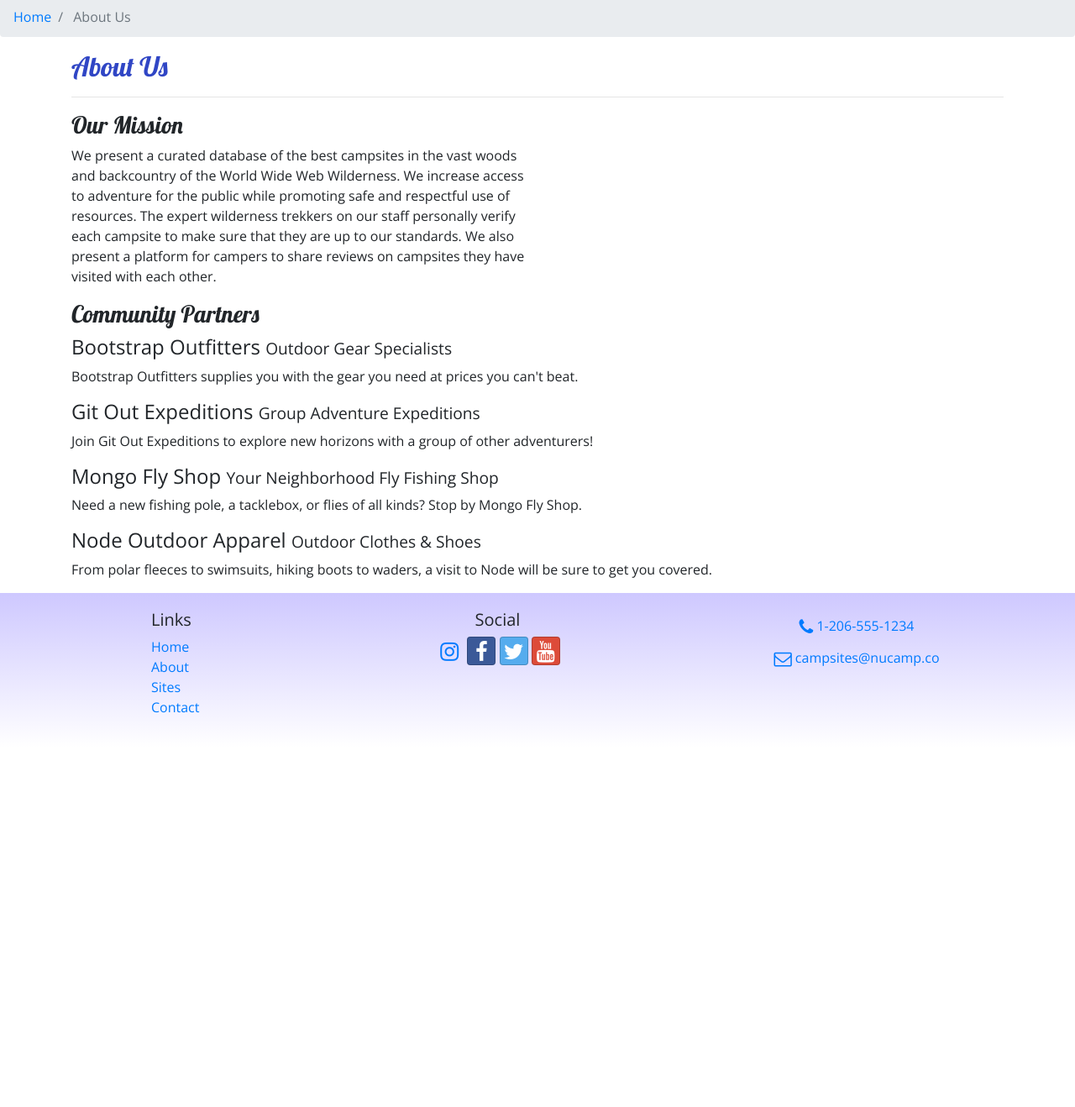
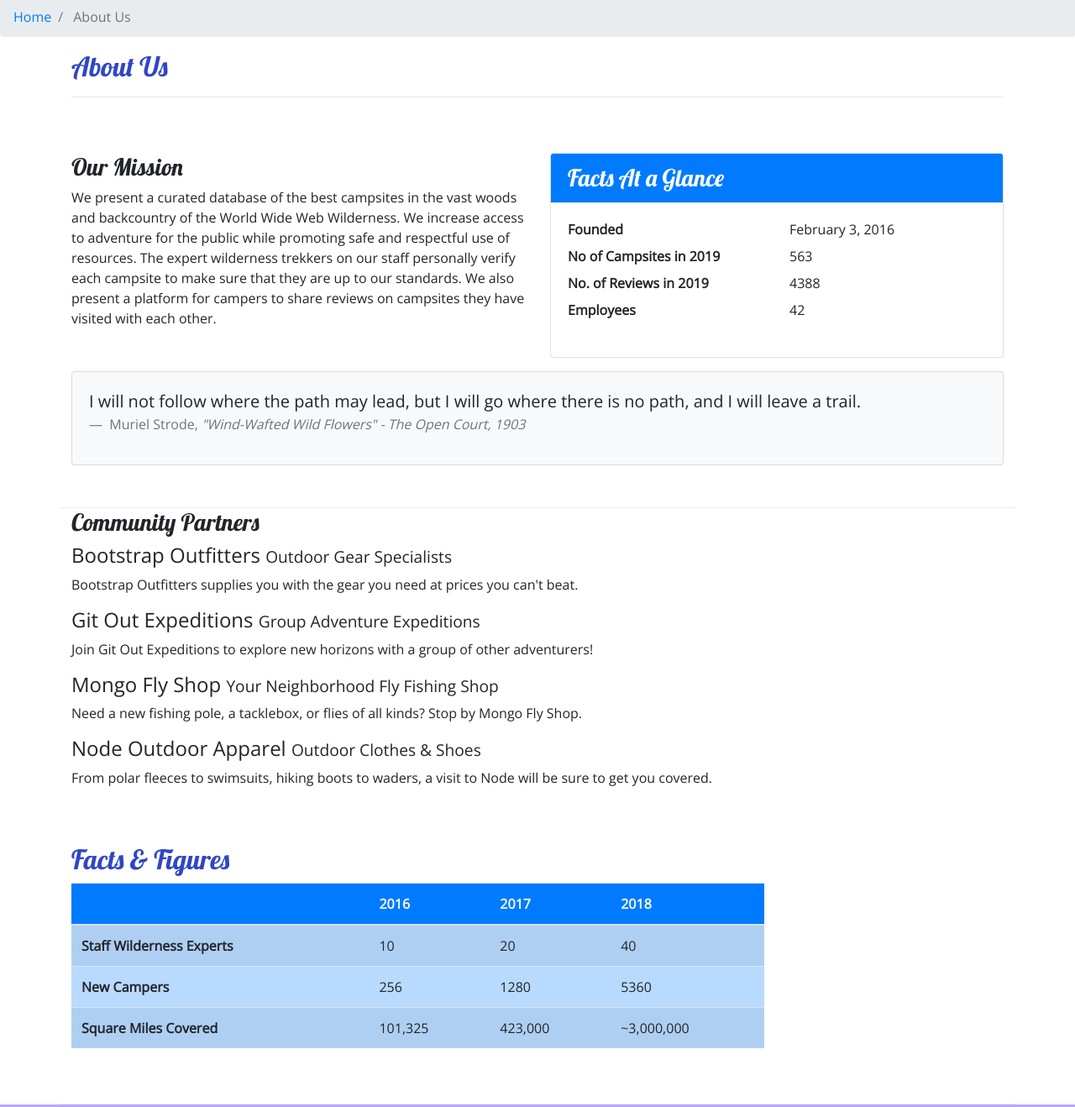
Before and after one commit to datamangler/nucamp-bootstrap, a website: page aboutus.html in a window 1280 px wide. Shown: the part 222-1540 px from the top of the page at 84% size. Before the commit the page ends 1112 px from the top, so only its background shows below. Drawn offline with nearby package versions, Linux system fonts and the light colour scheme.

Commit message:
Tables and Cards

```diff
--- a/aboutus.html
+++ b/aboutus.html
@@ -79,10 +79,37 @@
             </div>
         </div>
 
-        <div class="row">
+        <div class="row row-content">
             <div class="col-sm-6">
                 <h3>Our Mission</h3>
                 <p>We present a curated database of the best campsites in the vast woods and backcountry of the World Wide Web Wilderness. We increase access to adventure for the public while promoting safe and respectful use of resources. The expert wilderness trekkers on our staff personally verify each campsite to make sure that they are up to our standards. We also present a platform for campers to share reviews on campsites they have visited with each other.</p>
+            </div>
+            <div class="col-sm-6">
+                <div class="card">
+                    <h3 class="card-header bg-primary text-white"> Facts At a Glance</h3>
+                    <div class="card-body">
+                        <dl class="row">
+                            <dt class="col-6">Founded</dt>
+                            <dd class="col-6">February 3, 2016</dd>
+                            <dt class="col-6">No of Campsites in 2019</dt>
+                            <dd class="col-6">563</dd>
+                            <dt class="col-6">No. of Reviews in 2019</dt>
+                            <dd class="col-6">4388</dd>
+                            <dt class="col-6">Employees</dt>
+                            <dd class="col-6">42</dd>
+                        </dl>
+                    </div>
+                </div>
+            </div>
+            <div class="col">
+                <div class="card card-body bg-light mt-3">
+                    <blockquote class="blockquote">
+                        <p class="mb-0"> I will not follow where the path may lead, but I will go where there is no path, and I will leave a trail.</p>
+                        <footer class="blockquote-footer"> Muriel Strode,
+                            <cite title="Source Title"> "Wind-Wafted Wild Flowers" - The Open Court, 1903</cite>
+                        </footer>
+                    </blockquote>
+                </div>
             </div>
         </div>
 
@@ -99,9 +126,46 @@
                 <p class="d-none d-sm-block">From polar fleeces to swimsuits, hiking boots to waders, a visit to Node will be sure to get you covered.</p>
             </div>
         </div>
+        <div class="row row-content">
+            <div class="col-sm-9">
+                <h2> Facts &amp; Figures </h2>
+                <div class="table-responsive">
+                    <table class="table table-striped">
+                        <thead>
+                            <tr class="bg-primary text-light">
+                                <th> </th>
+                                <th>2016</th>
+                                <th>2017</th>
+                                <th>2018</th>
+                            </tr>
+                        </thead>
+                        <tbody class="table-primary">
+                            <tr>
+                                <th> Staff Wilderness Experts</th>
+                                <td>10</td>
+                                <td>20</td>
+                                <td>40</td>
+                            </tr>
+                            <tr>
+                                <th> New Campers </th>
+                                <td>256</td>
+                                <td>1280</td>
+                                <td>5360</td>
+                            </tr>
+                            <tr>
+                                <th> Square Miles Covered </th>
+                                <td>101,325</td>
+                                <td>423,000</td>
+                                <td>~3,000,000</td>
+                            </tr>
+                        </tbody>
+                    </table>
+                </div>
+            </div>
+        </div>
     </div>
 
-    <footer>
+    <footer class="site-footer">
         <div class="container">
             <div class="row">
                 <div class="col-4 col-sm-2 offset-1">
--- a/css/styles.css
+++ b/css/styles.css
@@ -14,8 +14,8 @@ header h2 {
     color: #cec8ff;
 }
 
-footer {
-    background-image: linear-gradient(#cec8ff, white);
+.site-footer {
+    background-image: linear-gradient(#b7a8f8, white);
     padding: 20px 0;
 }
 
```
Also changed, not shown: contactus.html (+1 -1 lines), index.html (+1 -1 lines).
